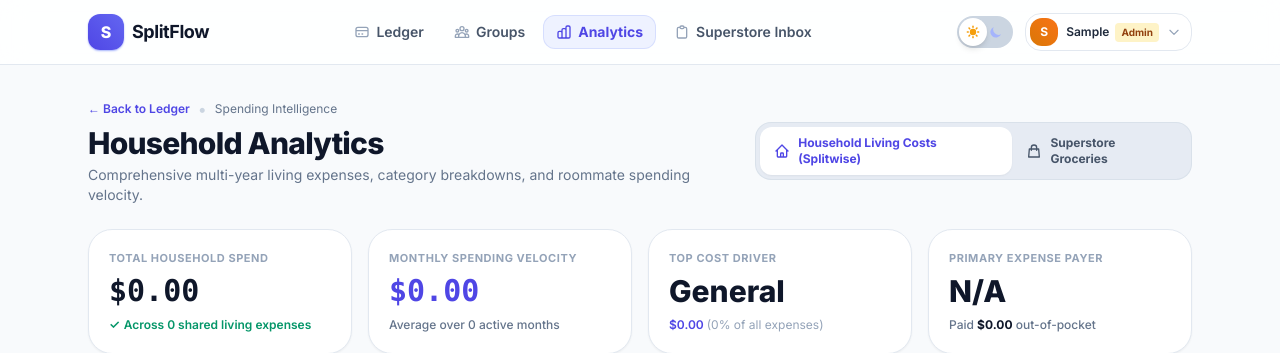
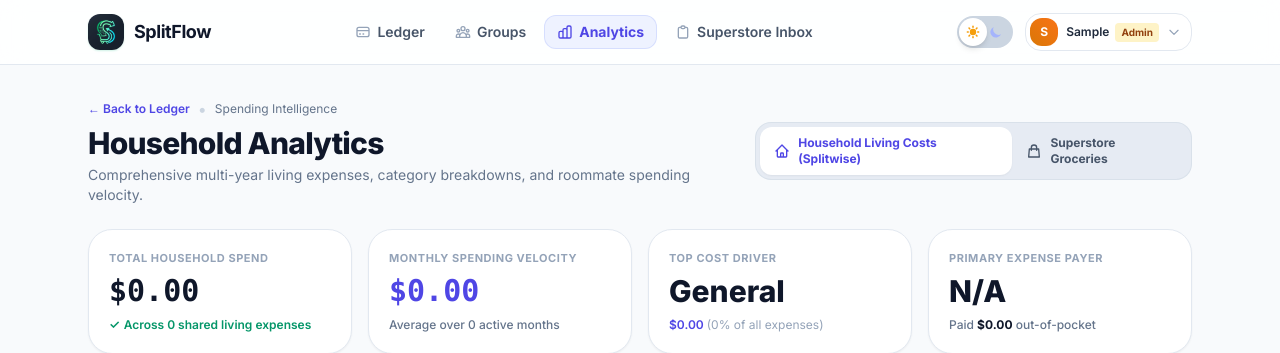
Before and after one commit to D-ENCODER/SplitFlow, a Django app: page /analytics/ in a window 1280 px wide. Shown: the top 353 px of the page. Run offline with Django 5.2, Linux system fonts and the light colour scheme; the visitor is signed in with stand-in values (Sample User, id 1); data comes from the database, SQL or seed files in the repository; data that the repository does not hold is empty; some libraries are stand-ins or nearby versions.

Commit message:
feat: add modern SplitFlow web app logo and highlight Splitwise alternative advantages in README

```diff
--- a/templates/splitter/base.html
+++ b/templates/splitter/base.html
@@ -16,8 +16,8 @@
   <meta name="description" content="Household expense tracking, Splitwise debt settlement, and automated Superstore receipt splitting">
 
   <!-- Icons for iOS, Android, and Desktop -->
-  <link rel="apple-touch-icon" href="/static/icons/apple-touch-icon.png">
-  <link rel="icon" type="image/png" sizes="32x32" href="/static/icons/favicon.png">
+  <link rel="apple-touch-icon" href="/static/icons/splitflow_logo.png">
+  <link rel="icon" type="image/png" sizes="32x32" href="/static/icons/splitflow_logo.png">
   <link rel="icon" type="image/svg+xml" href="/static/icons/icon.svg">
 
   <link rel="preconnect" href="https://fonts.googleapis.com">
@@ -102,10 +102,8 @@
 
       <!-- Left: Logo & Brand & Active Group Switcher -->
       <div class="flex items-center gap-2 sm:gap-3 shrink-0">
-        <a href="{% url 'splitwise_dashboard' %}" class="flex items-center gap-2 group shrink-0">
-          <div class="w-9 h-9 rounded-xl bg-gradient-to-tr from-indigo-600 to-indigo-500 flex items-center justify-center text-white font-black text-base shadow-sm shadow-indigo-300 dark:shadow-indigo-950 group-hover:scale-105 transition-transform">
-            S
-          </div>
+        <a href="{% url 'splitwise_dashboard' %}" class="flex items-center gap-2.5 group shrink-0">
+          <img src="/static/icons/splitflow_logo.png" alt="SplitFlow Logo" class="w-9 h-9 rounded-xl object-contain shadow-sm shadow-emerald-500/20 group-hover:scale-105 transition-transform" />
           <span class="font-bold text-lg tracking-tight text-slate-900 dark:text-white hidden sm:inline-block">SplitFlow</span>
         </a>
 
```
Also changed, not shown: README.md, rcsscrapper/static/icons/splitflow_logo.png (added), 2 other files.
